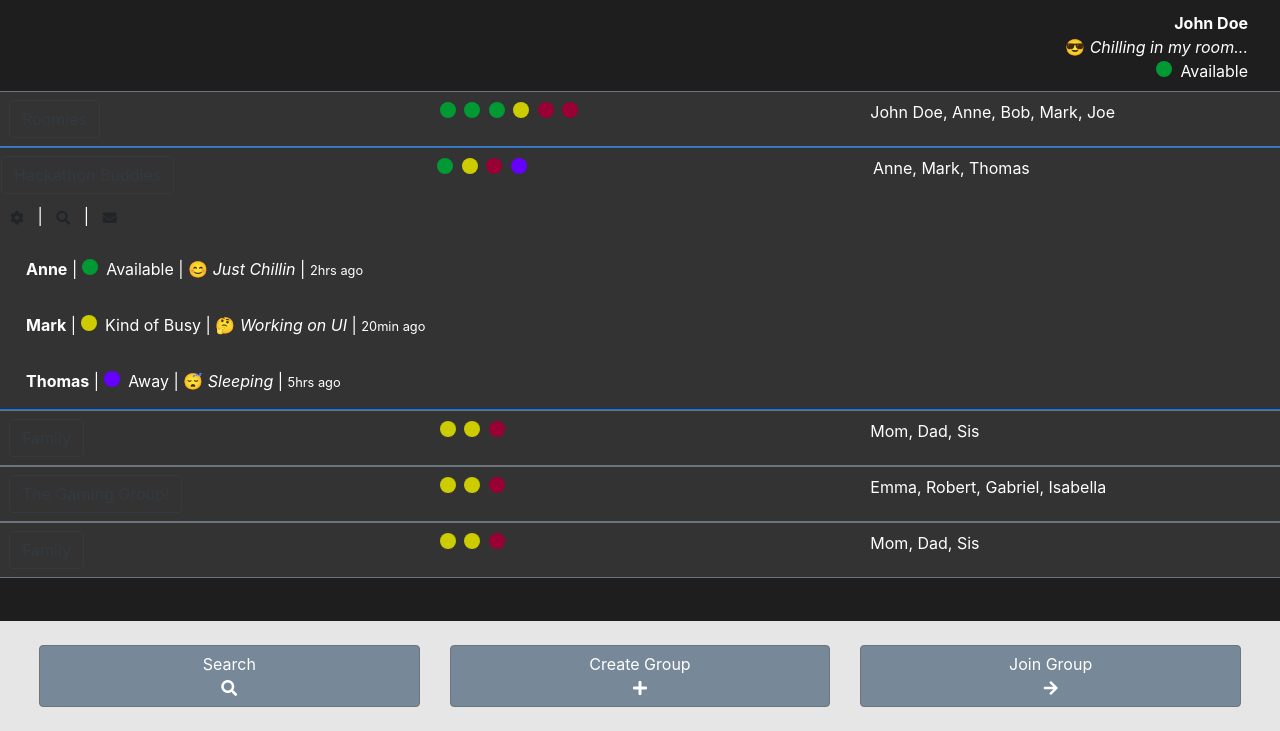
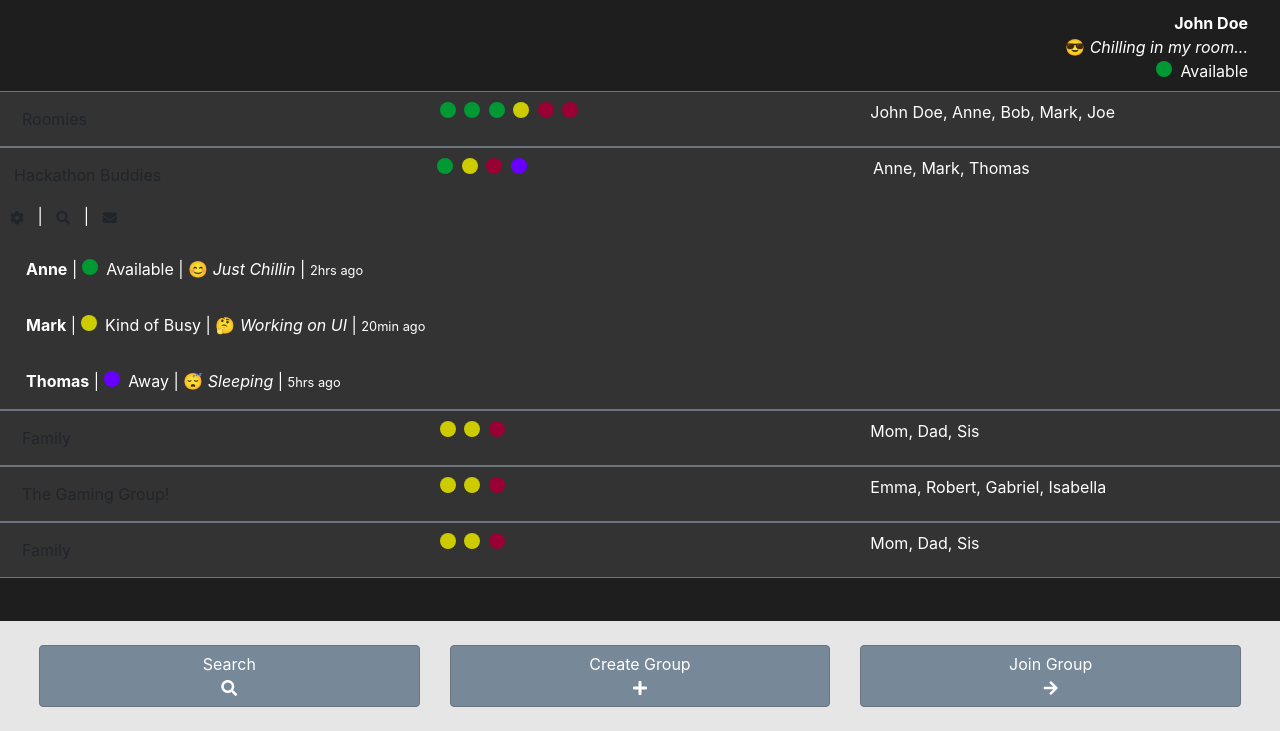
Before and after one commit to justingolden21/vandyhacks, a plain HTML site: page public/index.html in a window 1280 px wide. Shown: the part 69-800 px from the top of the page. Drawn offline with nearby package versions, Linux system fonts and the light colour scheme; some packages are replaced by stand-ins of ours.

Commit message:
Add files via upload

```diff
--- a/public/index.html
+++ b/public/index.html
@@ -66,7 +66,7 @@
 
 	<!-- groups -->
 
-    <div style="color: white; background-color: #333333;">
+    <div id="groups-list" style="color: white; background-color: #333333;">
         <!-- <div class="row p-2">
             <div class="col-4">
                 <b>Group Name</b>
@@ -76,9 +76,9 @@
             </div>
         </div> -->
 
-        <div class="row p-2 border border-secondary  bg-group">
+        <div class="row p-2 border border-secondary bg-group">
             <div class="col-4">
-                <button class="btn btn-outline-dark">Roomies</button>
+                <button class="group-name btn">Roomies</button>
             </div>
             <div class="col-4">
                 <div class="dot green"></div>
@@ -93,9 +93,9 @@
             </div>
         </div>
 
-        <div class="row pt-2 border border-primary ">
+        <div class="row pt-2 border border-secondary ">
             <div class="col-4">
-                <button class="btn btn-outline-dark">Hackathon Buddies</button>
+                <button class="group-name btn">Hackathon Buddies</button>
             </div>
             <div class="col-4">
                 <div class="dot green"></div>
@@ -108,7 +108,7 @@
             </div>
 
             <!-- expanded group -->
-            <div class="col-12 py-2">
+            <div class="col-12 py-2" >
                 <button class="btn btn-sm"><i class="fas fa-cog"></i> </button>
                 <!-- leave group can do in settings -->
                 <!-- | <button class="btn btn-sm"><i class="fas fa-arrow-left"></i> Leave Group</button> -->
@@ -128,7 +128,7 @@
 
         <div class="row p-2 border border-secondary ">
             <div class="col-4">
-                <button class="btn btn-outline-dark">Family</button>
+                <button class="group-name btn ">Family</button>
             </div>
             <div class="col-4">
                 <div class="dot yellow"></div>
@@ -141,7 +141,7 @@
         </div>
         <div class="row p-2 border border-secondary ">
             <div class="col-4">
-                <button class="btn btn-outline-dark">The Gaming Group!</button>
+                <button class="group-name btn">The Gaming Group!</button>
             </div>
             <div class="col-4">
                 <div class="dot yellow"></div>
@@ -154,7 +154,7 @@
         </div>
         <div class="row p-2 border border-secondary ">
             <div class="col-4">
-                <button class="btn btn-outline-dark">Family</button>
+                <button class="group-name btn">Family</button>
             </div>
             <div class="col-4">
                 <div class="dot yellow"></div>
```
